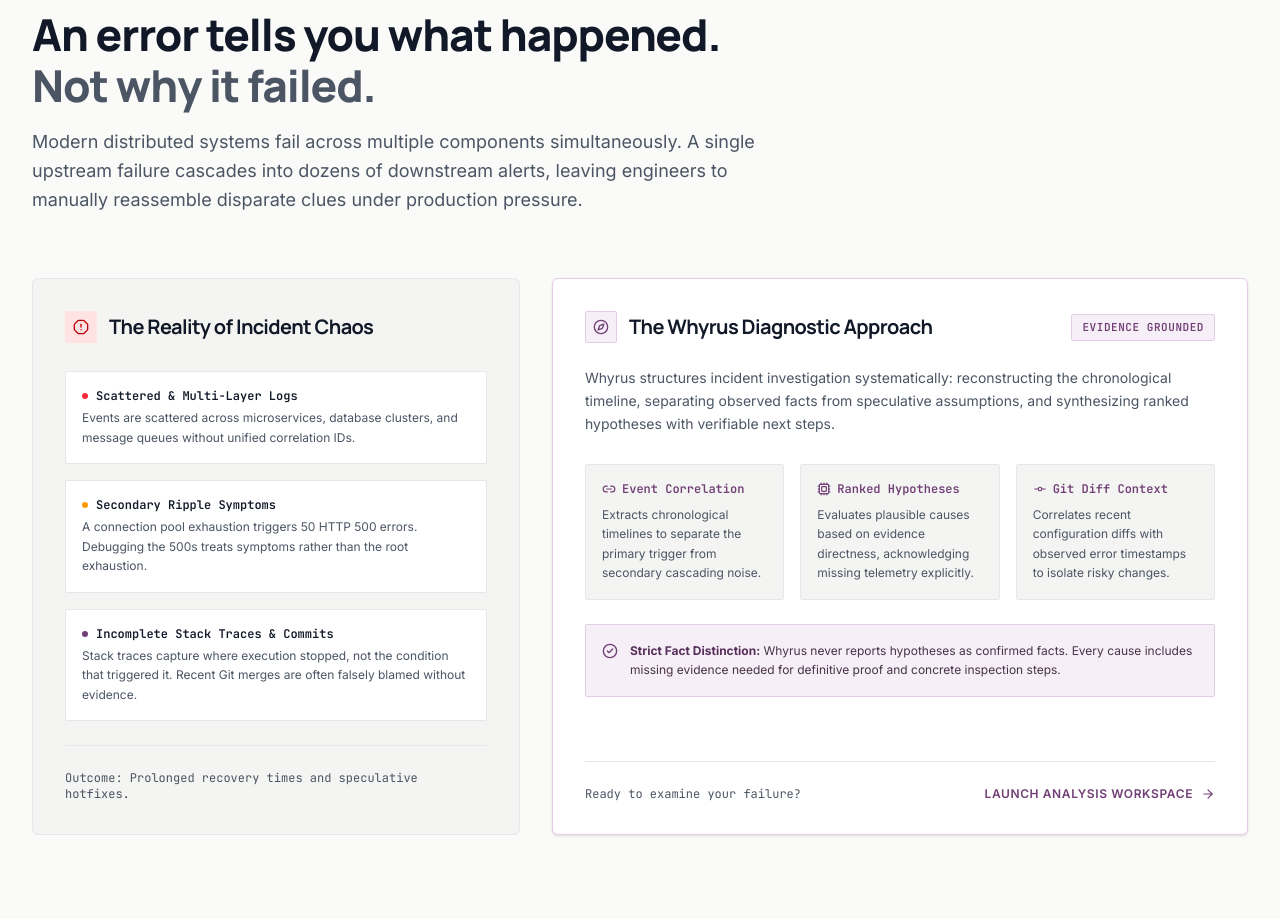
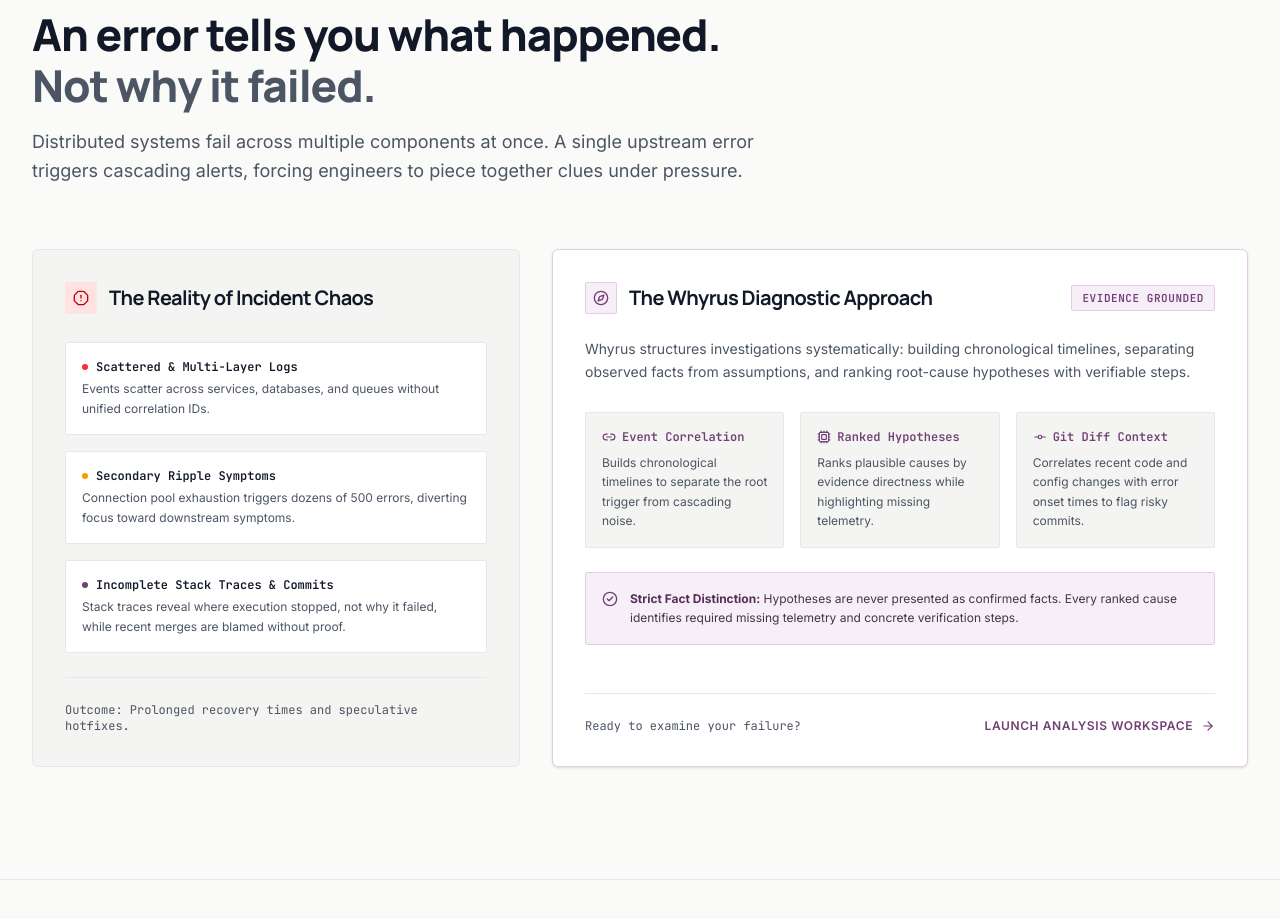
Before and after one commit to bhavya-cse/whyrus, a React (Vite) app in the folder frontend/: page / in a window 1280 px wide. Shown: the part 1000-1919 px from the top of the page. Built offline with nearby package versions, Linux system fonts and the light colour scheme; no server answers.

Commit message:
content: simplify diagnostic dilemma section

```diff
--- a/frontend/src/components/ProblemSolution.jsx
+++ b/frontend/src/components/ProblemSolution.jsx
@@ -47,10 +47,9 @@
             className="text-base sm:text-lg font-normal leading-relaxed"
             style={{ color: 'var(--text-secondary)' }}
           >
-            Modern distributed systems fail across multiple components
-            simultaneously. A single upstream failure cascades into dozens
-            of downstream alerts, leaving engineers to manually reassemble
-            disparate clues under production pressure.
+            Distributed systems fail across multiple components at once. A
+            single upstream error triggers cascading alerts, forcing engineers
+            to piece together clues under pressure.
           </p>
         </div>
 
@@ -99,8 +98,8 @@
                     className="text-xs leading-relaxed"
                     style={{ color: 'var(--text-secondary)' }}
                   >
-                    Events are scattered across microservices, database
-                    clusters, and message queues without unified correlation IDs.
+                    Events scatter across services, databases, and queues
+                    without unified correlation IDs.
                   </p>
                 </div>
 
@@ -122,8 +121,8 @@
                     className="text-xs leading-relaxed"
                     style={{ color: 'var(--text-secondary)' }}
                   >
-                    A connection pool exhaustion triggers 50 HTTP 500 errors.
-                    Debugging the 500s treats symptoms rather than the root exhaustion.
+                    Connection pool exhaustion triggers dozens of 500 errors,
+                    diverting focus toward downstream symptoms.
                   </p>
                 </div>
 
@@ -131,9 +130,9 @@
                   className="p-4 rounded-xs border space-y-1"
                   style={{
                     backgroundColor: 'var(--surface-bg)',
-                    borderColor: 'var(--border-color)',
-                  }}
-                >
+                  borderColor: 'var(--border-color)',
+                }}
+              >
                   <div
                     className="flex items-center space-x-2 text-xs font-mono font-semibold"
                     style={{ color: 'var(--text-primary)' }}
@@ -145,9 +144,8 @@
                     className="text-xs leading-relaxed"
                     style={{ color: 'var(--text-secondary)' }}
                   >
-                    Stack traces capture where execution stopped, not the
-                    condition that triggered it. Recent Git merges are often
-                    falsely blamed without evidence.
+                    Stack traces reveal where execution stopped, not why it failed,
+                    while recent merges are blamed without proof.
                   </p>
                 </div>
 
@@ -197,10 +195,9 @@
                 className="text-sm leading-relaxed"
                 style={{ color: 'var(--text-secondary)' }}
               >
-                Whyrus structures incident investigation systematically:
-                reconstructing the chronological timeline, separating observed
-                facts from speculative assumptions, and synthesizing ranked
-                hypotheses with verifiable next steps.
+                Whyrus structures investigations systematically: building
+                chronological timelines, separating observed facts from assumptions,
+                and ranking root-cause hypotheses with verifiable steps.
               </p>
 
               {/* Three Structured Capabilities */}
@@ -221,8 +218,8 @@
                     className="text-xs leading-relaxed"
                     style={{ color: 'var(--text-secondary)' }}
                   >
-                    Extracts chronological timelines to separate the primary
-                    trigger from secondary cascading noise.
+                    Builds chronological timelines to separate the root trigger
+                    from cascading noise.
                   </p>
                 </div>
 
@@ -241,8 +238,8 @@
                     className="text-xs leading-relaxed"
                     style={{ color: 'var(--text-secondary)' }}
                   >
-                    Evaluates plausible causes based on evidence directness,
-                    acknowledging missing telemetry explicitly.
+                    Ranks plausible causes by evidence directness while highlighting
+                    missing telemetry.
                   </p>
                 </div>
 
@@ -261,8 +258,8 @@
                     className="text-xs leading-relaxed"
                     style={{ color: 'var(--text-secondary)' }}
                   >
-                    Correlates recent configuration diffs with observed error
-                    timestamps to isolate risky changes.
+                    Correlates recent code and config changes with error onset
+                    times to flag risky commits.
                   </p>
                 </div>
 
@@ -282,9 +279,8 @@
                   <strong className="text-[#572F5B]">
                     Strict Fact Distinction:
                   </strong>{' '}
-                  Whyrus never reports hypotheses as confirmed facts. Every
-                  cause includes missing evidence needed for definitive proof
-                  and concrete inspection steps.
+                  Hypotheses are never presented as confirmed facts. Every ranked
+                  cause identifies required missing telemetry and concrete verification steps.
                 </p>
               </div>
 
```
